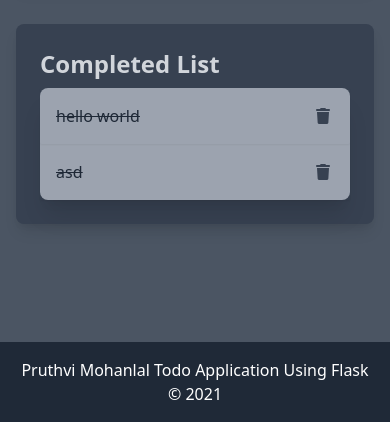
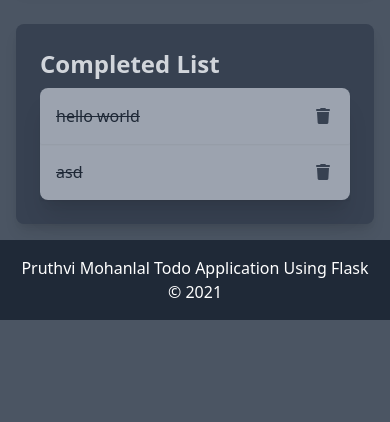
Before and after one commit to pruthvz/flask-todo, a Flask app: page / in a window 390 px wide. Shown: the part 422-844 px from the top of the page. Run offline with Flask 2, Linux system fonts and the light colour scheme; data comes from the database, SQL or seed files in the repository; both versions use the stored data as it was after the commit; some libraries are stand-ins or nearby versions.

Commit message:
fixed footer

```diff
--- a/app.py
+++ b/app.py
@@ -60,4 +60,4 @@ def urgent(id):
     return redirect(url_for('index'))
 
 if __name__ == '__main__':
-    app.run(debug=False)
+    app.run(debug=True)
--- a/templates/index.html
+++ b/templates/index.html
@@ -294,7 +294,7 @@
       </div>
     </div>
     <div>
-      <footer class="fixed inset-x-0 bottom-0 p-4 bg-gray-800">
+      <footer class="absolute inset-x-0 bottom md:bottom-0 p-4 bg-gray-800">
         <div
           class="
             container
```
Also changed, not shown: todo.db.
